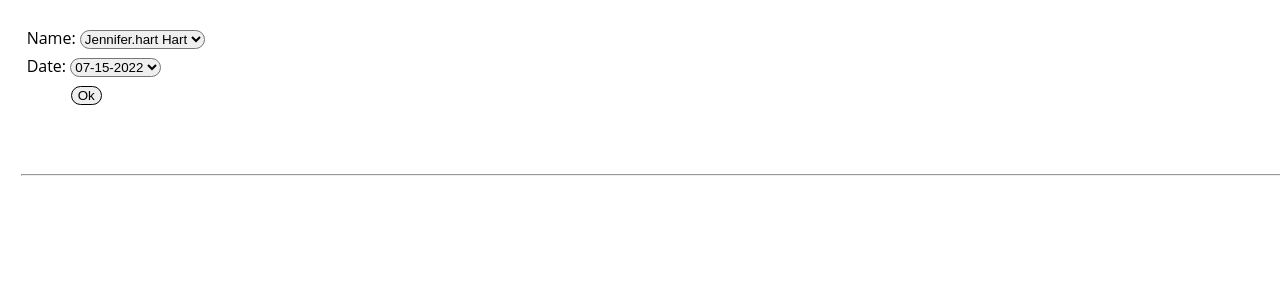
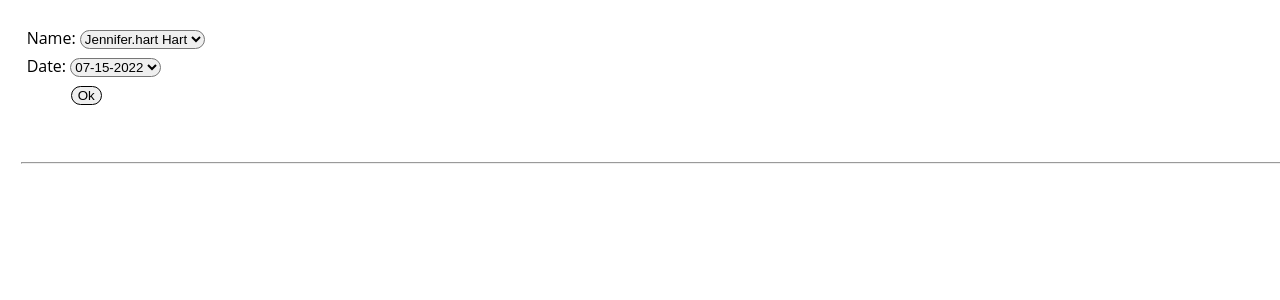
Before and after one commit to diablo3775/timeline-work-2, a React (Create React App) app: page / in a window 1280 px wide. Shown: the top 300 px of the page. Built offline with nearby package versions, Linux system fonts and the light colour scheme.

Commit message:
Update Baka.css

```diff
--- a/src/Baka.css
+++ b/src/Baka.css
@@ -24,7 +24,7 @@
 hr {
     position: absolute;
     width: 100%;
-    margin-top: 119px;
+    margin-top: 107px;
 }
 
  label {
```
